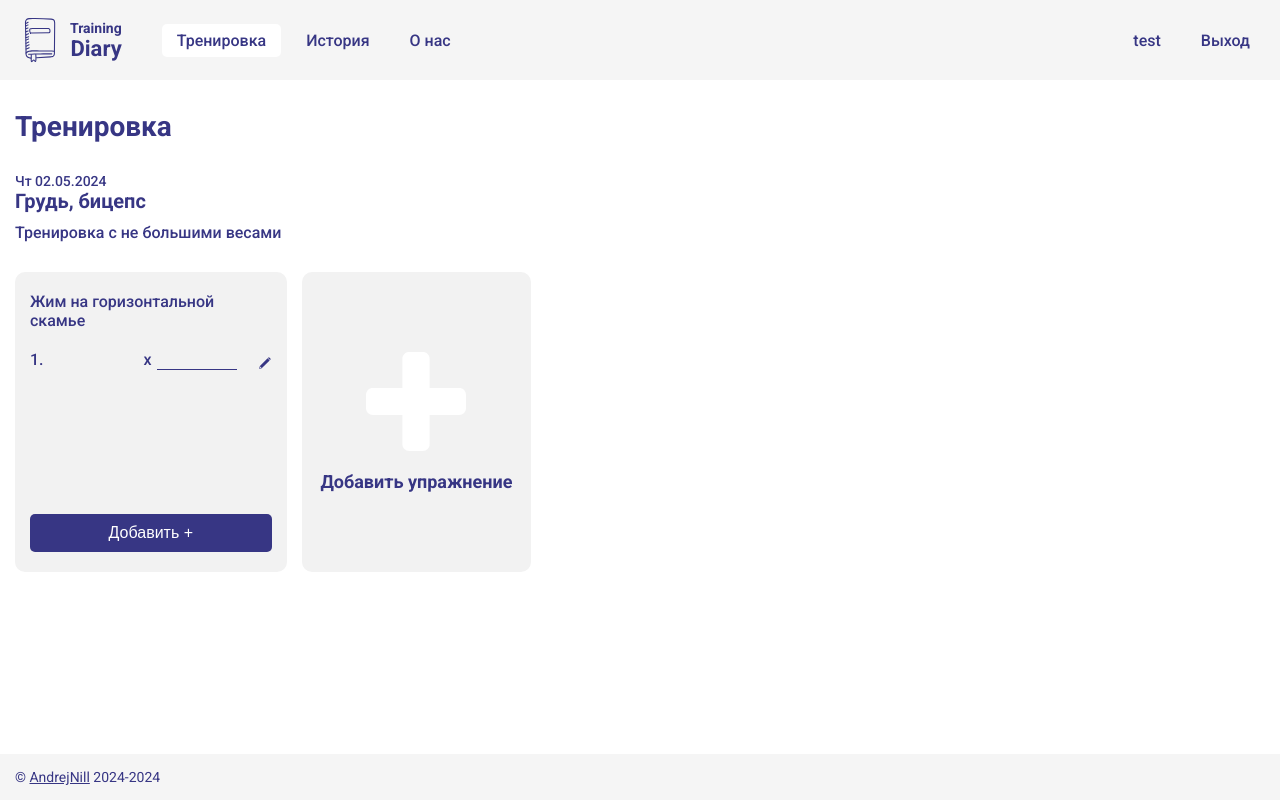
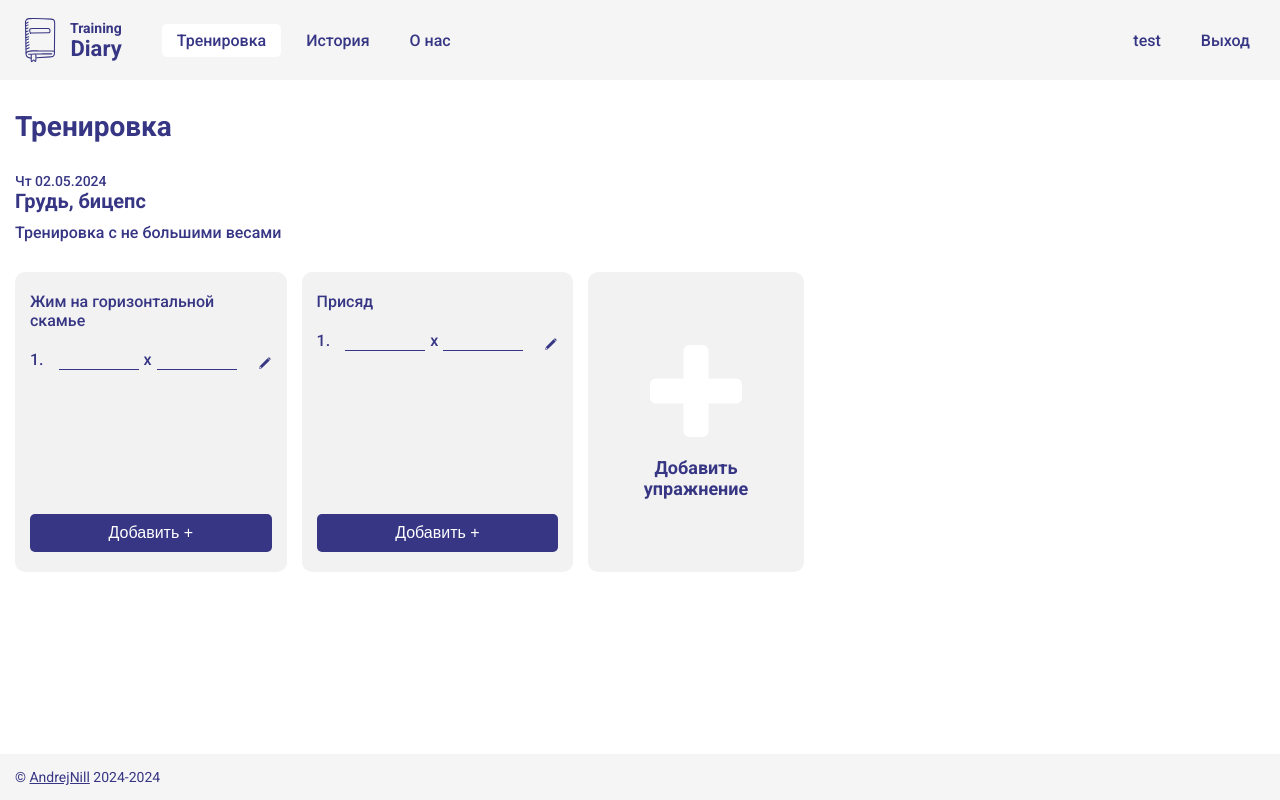
Before and after one commit to Andrej-Nil/training-diary, a React (Vite) app: page / in a window 1280 px wide. Built offline with nearby package versions, Linux system fonts and the light colour scheme.

Commit message:
описал логику добовления подходов

```diff
--- a/src/Service.js
+++ b/src/Service.js
@@ -153,6 +153,46 @@ export default class Service {
     })
   }
 
+  addApproach = (exerciseId) => {
+    const date = new Date();
+    const data = {
+      success: Math.random() < 0.85,
+      message: 'Упс, что то пошло не так!',
+    };
+    return new Promise((resolve, reject) => {
+      setTimeout(() => {
+        if (Math.random() > 0.85) {
+          reject(new Error('Что то пошло не так!'))
+        } else {
+          resolve(data);
+        }
+      }, 1000);
+    })
+  }
+
+  getApproach = (exerciseId) => {
+    const date = new Date();
+    const data = {
+      success: Math.random() < 0.85,
+      message: 'Упс, что то пошло не так!',
+      data: [
+        {id:`id+=20`, intensity: '20',  unit: '10', isEdited: true},
+        {id:`id+=50`, intensity: '50',  unit: '10', isEdited: true},
+        {id:`id+=70`, intensity: '70',  unit: '5', isEdited: true},
+        {id:`id+=85`, intensity: '85',  unit: '6', isEdited: true},
+        {id:`id+=86`, intensity: '0',  unit: '0', isEdited: false},
+      ]
+    };
+    return new Promise((resolve, reject) => {
+      setTimeout(() => {
+        if (Math.random() > 0.85) {
+          reject(new Error('Что то пошло не так!'))
+        } else {
+          resolve(data);
+        }
+      }, 1000);
+    })
+  }
 
   getToken() {
    return document.querySelector('[name="token"]').content;
--- a/src/components/Exercise/Exercise.jsx
+++ b/src/components/Exercise/Exercise.jsx
@@ -1,24 +1,133 @@
 import classes from "./exercise.module.scss";
 import ExerciseItem from "../ExerciseItem/ExerciseItem";
 import Button from "../Button/Button";
+import Loader from "../Loader/Loader";
+import useService from "../../hooks/useService.js";
+import {useState} from "react";
+import Message from "../Message/Message";
 
-export default function Exercise(props) {
-  const {exercise} = props;
+export default function Exercise({exercise, setWorkout}) {
+  const service = useService();
+  const {approachList, title, id} = exercise;
+  const [isLoading, setIsLoading] = useState(false);
+  const [message, setMessage] = useState(null);
+
+  function addApproach() {
+    setIsLoading(true);
+
+
+    service.addApproach(id)
+      .then((response) => addApproachSuccess(response))
+      .catch((error) => addApproachFail( "Упс! Что то пошло не так!"))
+
+  }
+
+  function addApproachSuccess(response) {
+    if (response.success) {
+      getApproach();
+    } else {
+      addApproachFail(response.message);
+    }
+  }
+
+  function addApproachFail(message) {
+    setIsLoading(false);
+    setMessage(message);
+  }
+
+  function getApproach(){
+    service.getApproach(id)
+      .then((response) => getApproachSuccess(response))
+      .catch((error) => getApproachFail("Упс! Что то пошло не так!"))
+  }
+
+  function getApproachSuccess(response){
+    setIsLoading(false);
+      if(response.success){
+        setWorkout((prev) => {
+          const copyExerciseList = [...prev.exerciseList];
+          const newList = copyExerciseList.map((item) => {
+            if(item.id === id){
+              return {...item, approachList: response.data};
+            }
+            return item;
+          })
+          return {...prev, exerciseList: newList}
+        })
+      }else{
+        getApproachFail(response.message)
+      }
+  }
+
+  function getApproachFail(message){
+    setIsLoading(false);
+    setMessage(message);
+  }
+
+  function changeApproach(approachId, input) {
+    const name = input.name;
+    const value = input.value;
+    setWorkout((prev) => {
+      const copyExerciseList = [...prev.exerciseList];
+      const copyExercise = {...copyExerciseList.find((exercise) => exercise.id === id)};
+      const copyApproachList = [...copyExercise.approachList];
+      const copyChangedApproach = {...copyApproachList.find((approach) => approach.id === approachId)};
+      copyChangedApproach[name] = value;
+      // const newList = copyExerciseList.map((item) => {
+      //   if(item.id === id){
+      //     return {...item, approachList: response.data};
+      //   }
+      //   return item;
+      // })
+
+      const newApproachList = copyApproachList.map((approach) => {
+        if(approach.id === copyChangedApproach.id) {
+          return copyChangedApproach
+        }
+        return approach;
+      })
+
+      copyExercise.approachList = newApproachList;
+
+      const newExerciseList = copyExerciseList.map((exercise) => {
+        if(exercise.id === copyExercise.id) {
+          return copyExercise
+        }
+        return exercise;
+      })
+
+      return {
+        ...prev,
+        exerciseList: newExerciseList
+      }
+    })
+  }
+
+
+
   return (
     <div className={classes.exercise}>
-      <p className={classes.exercise__title}>{exercise.title}</p>
+      <p className={classes.exercise__title}>{title}</p>
       <div className={classes.exercise__list}>
         {
-          exercise.approachList.map((approach) => <ExerciseItem key={approach.id} approach={approach} />)
+          approachList.map((approach, idx) => {
+            return(
+                <ExerciseItem
+                  key={approach.id}
+                  idx={idx}
+                  approach={approach}
+                  change={changeApproach}
+                />
+              )
+
+          })
         }
-
       </div>
 
-      <Button onClick={() => {}}>Добавить +</Button>
-      {/*<span className={classes['exercise-add']}> </span>*/}
+      <Button onClick={() => addApproach()}>Добавить +</Button>
 
-      {/*<input  type="text" placeholder='Название'/>*/}
-      {/*<div className={classes.exercise}></div>*/}
+      {isLoading && <div className={classes.exercise__curtain}><Loader /></div>}
+      {message && <div className={classes.exercise__curtain}><Message message={message} close={() => setMessage(null)}/></div>}
     </div>
   )
 }
--- a/src/components/Exercise/exercise.module.scss
+++ b/src/components/Exercise/exercise.module.scss
@@ -1,4 +1,5 @@
 .exercise{
+  position: relative;
   display: flex;
   flex-direction: column;
   gap: 20px;
@@ -19,3 +20,15 @@
   gap: 15px;
   flex-grow: 1;
 }
+
+.exercise__curtain{
+  position: absolute;
+  display: flex;
+  align-items: center;
+  justify-content: center;
+  left: 0;
+  top: 0;
+  width: 100%;
+  height: 100%;
+  background: rgba(255, 255, 255, 0.8);
+}
--- a/src/components/ExerciseItem/ExerciseItem.jsx
+++ b/src/components/ExerciseItem/ExerciseItem.jsx
@@ -1,17 +1,35 @@
 import classes from "./exercise-item.module.scss";
 import edit from "../../assets/icon/edit.svg";
-import check from '../../assets/icon/check.svg';
-export default function ExerciseItem() {
+export default function ExerciseItem({idx, approach, change}) {
+const {id, intensity, unit, isEdite} = approach;
+
+  function handleChange(e) {
+    change(id, e.target);
+  }
+
   return(
     <div className={classes['exercise-item']}>
-      <span className={classes['exercise-item__num']}>1.</span>
+      <span className={classes['exercise-item__num']}>{idx + 1}.</span>
 
       <div className={classes['exercise-item__controls']}>
 
-        <input className={classes['exercise-item__input']} type="text" disabled />
+        <input
+          onChange={handleChange}
+          className={classes['exercise-item__input']}
+          name="intensity"
+          value={intensity}
+          disabled={isEdite}
+          type="text"/>
+
         <span className={classes['exercise-item__num']}>х</span>
-        <input className={classes['exercise-item__input']} type="text" />
 
+        <input
+          onChange={handleChange}
+          className={classes['exercise-item__input']}
+          name="unit"
+          value={unit}
+          disabled={isEdite}
+          type="text"/>
 
       </div>
       {/*<span className={classes['exercise-item__btn']}>*/}
--- a/src/components/Workout/Workout.jsx
+++ b/src/components/Workout/Workout.jsx
@@ -20,6 +20,11 @@ export default function Workout({user}) {
         id: `id==${Date.now()}`,
         title: 'Жим на горизонтальной скамье',
         approachList: [{id:`id+=${Date.now()}`, intensity: '',  unit: '', isEdited: true}]
+      },
+      {
+        id: `id==33`,
+        title: 'Присяд',
+        approachList: [{id:`id+=11`, intensity: '',  unit: '', isEdited: true}]
       }
     ],
 
@@ -58,20 +63,13 @@ export default function Workout({user}) {
     if(response.success){
       closeModal('loading');
       setWorkout((prev) => {
-        return{
-          ...prev,
-          exerciseList: response.data
-        }
+        return { ...prev, exerciseList: response.data }
       })
-      // setWorkout(response.data);
     } else {
       fail(response.map)
     }
   }
 
-  function addApproach() {
-
-  }
 
 
   if(!workout){
@@ -92,14 +90,12 @@ export default function Workout({user}) {
 
           {
             workout.exerciseList.map((exercise) => {
-              return <Exercise key={exercise.id} exercise={exercise} addApproach={addApproach} />
+              return <Exercise key={exercise.id} exercise={exercise} setWorkout={setWorkout}/>
             })
           }
 
           <Add onClick={() => openModal('addExercise')}/>
         </div>
-
-
       </div>
 
       {modals.addExercise.isOpen && <AddExerciseModal getExercise={getExercise}/>}
```
